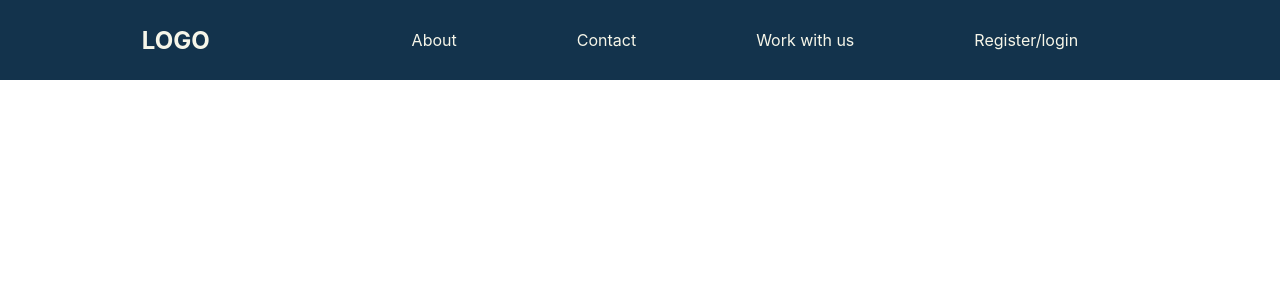
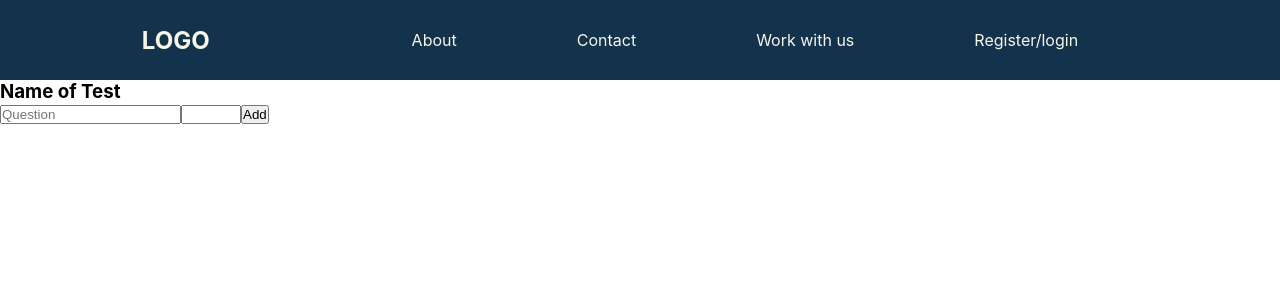
Before and after one commit to KhaledAlabssi/GRADUCATION_PROJECT_Testination_Frontend, a React (Create React App) app: page /newQuestion in a window 1280 px wide. Shown: the top 300 px of the page. Built offline with nearby package versions, Linux system fonts and the light colour scheme; no server answers.

Commit message:
create add students func/component

```diff
--- a/src/App.js
+++ b/src/App.js
@@ -11,6 +11,7 @@ import NewTest from "./NewTest";
 import Tests from './Tests'
 import Main from "./Main";
 import NewStudents from "./NewStudents";
+import NewQuestion from "./NewQuestion";
 
 function App() {
   const [groups, setGroups] = useState([]);
@@ -66,6 +67,9 @@ function App() {
           <Route exact path='/newStudent'>
           <NewStudents />
           </Route>
+          <Route exact path='/newQuestion'>
+          <NewQuestion />
+          </Route>
         </Switch>
       </Router>
     </div>
--- /dev/null
+++ b/src/NewQuestion.js
@@ -0,0 +1,25 @@
+import React from 'react'
+import axios from 'axios'
+
+export default function NewQuestion() {
+    function handleSubmit (e) {
+        e.preventDefault();
+        axios.post('http://localhost:4000/questions/new', {
+            body: e.target[0].value,
+            teacher_id: 1,
+            score: e.target[1].value
+
+        })
+    }
+    return (
+        <div className='newQuestion'>
+            <h3>Name of Test</h3>
+            <form onSubmit={handleSubmit}>
+                <input type='text' placeholder='Question' />
+                <input type='number' min='1' max='100' />
+                <button type='submit'>Add</button>
+            </form>
+
+        </div>
+    )
+}
```
